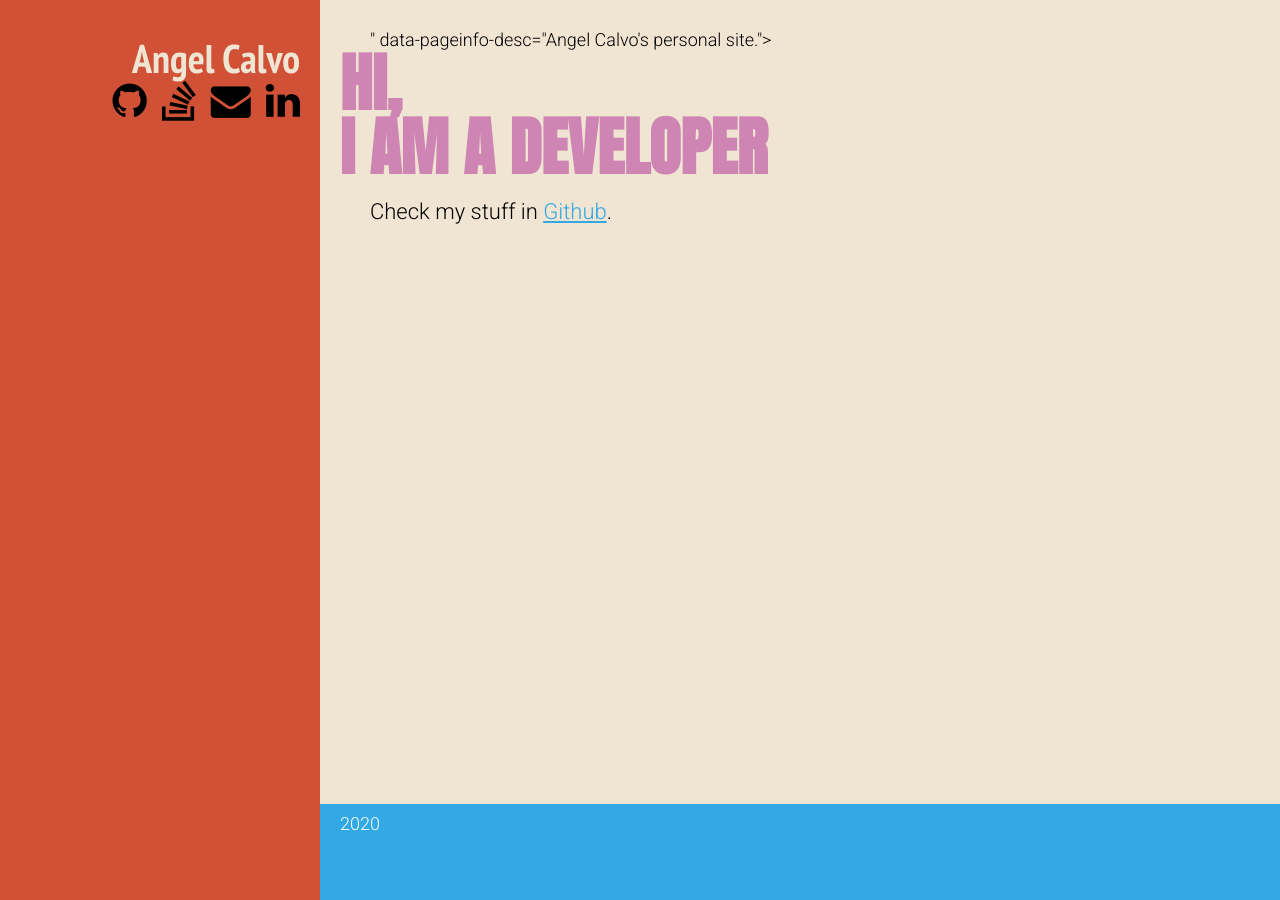
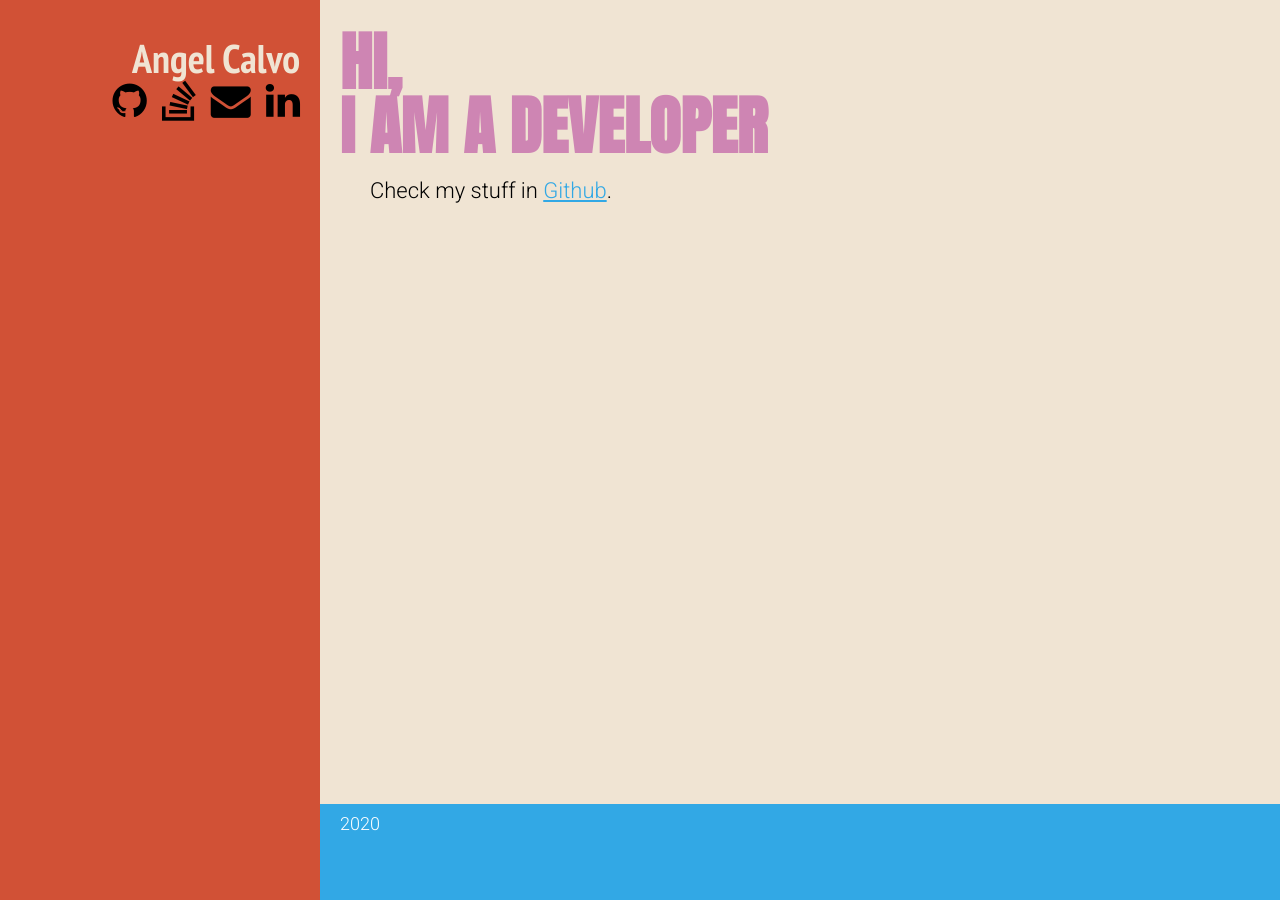
Before and after one commit to polypiel/polypiel.github.io, a Jekyll site: the page built from index.html, in a window 1280 px wide. Built offline with Jekyll 4.4.1, drawn with Linux system fonts in a browser that asks for light colours; nearby versions of some CDN libraries.

Commit message:
Github pages structure fixes

```diff
--- a/_layouts/default.html
+++ b/_layouts/default.html
@@ -47,7 +47,7 @@
 			<section id="content">
 				<div class="container-div-wrapper">
 					<div id="container-div" class="header-body animated">
-						<div id="content-div" data-pageinfo-title="{% page.title %}" data-pageinfo-desc="{{page.desc}}">
+						<div id="content-div" data-pageinfo-title="{{ page.title }}" data-pageinfo-desc="{{page.desc}}">
 							{{ content }}
 						</div>
 					</div>
```
